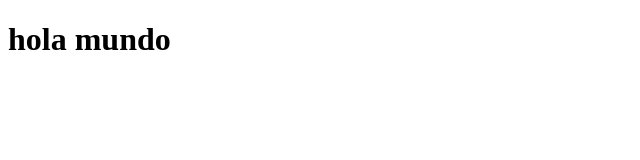
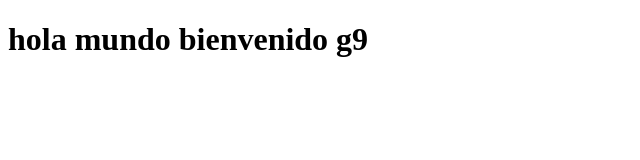
Before and after one commit to guillermosifu/g9-new, a plain HTML site: page index.html in a window 1280 px wide. Shown: the whole page, without its empty margins (0-640 px from the left). Drawn offline with Linux system fonts and the light colour scheme.

Commit message:
nueva rama

```diff
--- a/index.html
+++ b/index.html
@@ -7,7 +7,7 @@
     <title>Document</title>
 </head>
 <body>
-<h1>hola mundo </h1>
+<h1>hola mundo bienvenido g9 </h1>
 
 </body>
 </html>
```
